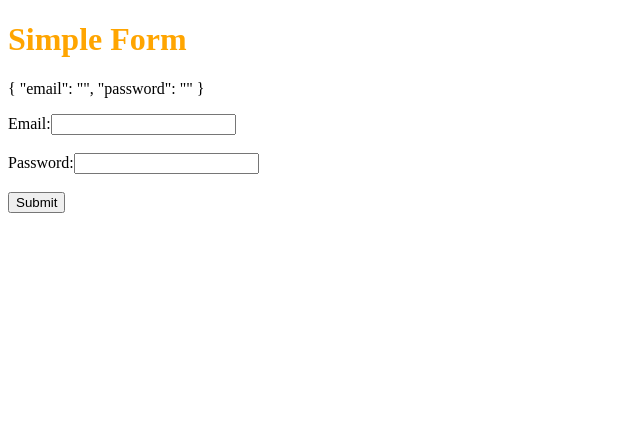
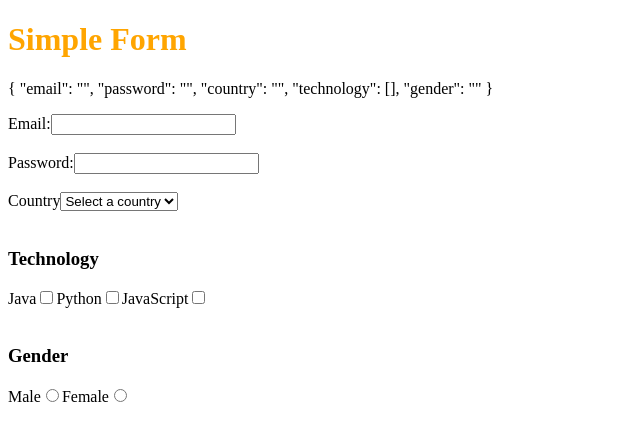
Before and after one commit to Manojkumar354/Vue-JS, a Vue app: page / in a window 1280 px wide. Shown: the top 440 px of the page, without its empty margins (0-640 px from the left). Built offline with nearby package versions, Linux system fonts and the light colour scheme.

Commit message:
complete form

```diff
--- a/src/App.vue
+++ b/src/App.vue
@@ -11,7 +11,27 @@
     <label for="password">Password:</label>
     <input type="password" id="password" name="password" v-model="form.password"><br><br>
 
-    <input type="submit" v-on:click="submitForm" value="Submit">
+    <label for="Country">Country</label>
+    <select name="country" id="country" v-model="form.country">
+        <option value="">Select a country</option>
+        <option value="USA">USA</option>
+        <option value="Canada">Canada</option>
+        <option value="UK">UK</option>
+    </select><br><br>
+
+    <h3>Technology</h3>
+    <label for="Java">Java</label>
+    <input type="checkbox" id="Java" name="technology" value="Java" v-model="form.technology">
+    <label for="Python">Python</label>
+    <input type="checkbox" id="Python" name="technology" value="Python" v-model="form.technology">
+    <label for="JavaScript">JavaScript</label>
+    <input type="checkbox" id="JavaScript" name="technology" value="JavaScript" v-model="form.technology"><br><br>
+
+    <h3>Gender</h3>
+    <label for="male">Male</label>
+    <input type="radio" id="male" name="gender" value="male" v-model="form.gender">
+    <label for="female">Female</label>
+    <input type="radio" id="female" name="gender" value="female" v-model="form.gender">
 </form>
 </template>
 
@@ -22,7 +42,10 @@ export default {
         return {
             form: {
                 email: '',
-                password: ''
+                password: '',
+                country: '',
+                technology: [],
+                gender: ''
             }
         }
     },
```
